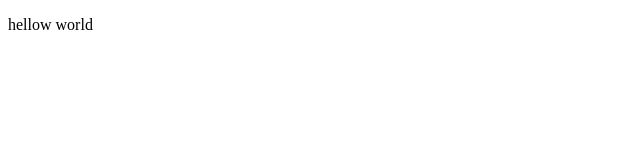
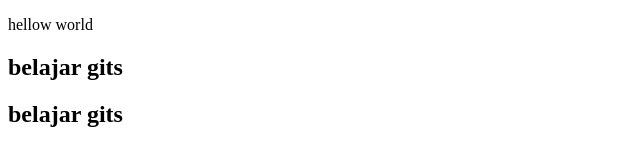
Before and after one commit to imammuthohar/imam-belajargit, a plain HTML site: page index.html in a window 1280 px wide. Shown: the whole page, without its empty margins (0-640 px from the left). Drawn offline with Linux system fonts and the light colour scheme.

Commit message:
menambahkan h2

```diff
--- a/index.html
+++ b/index.html
@@ -8,5 +8,7 @@
   </head>
   <body>
     <p>hellow world</p>
+    <h2>belajar gits</h2>
+    <h2>belajar gits</h2>
   </body>
 </html>
```
